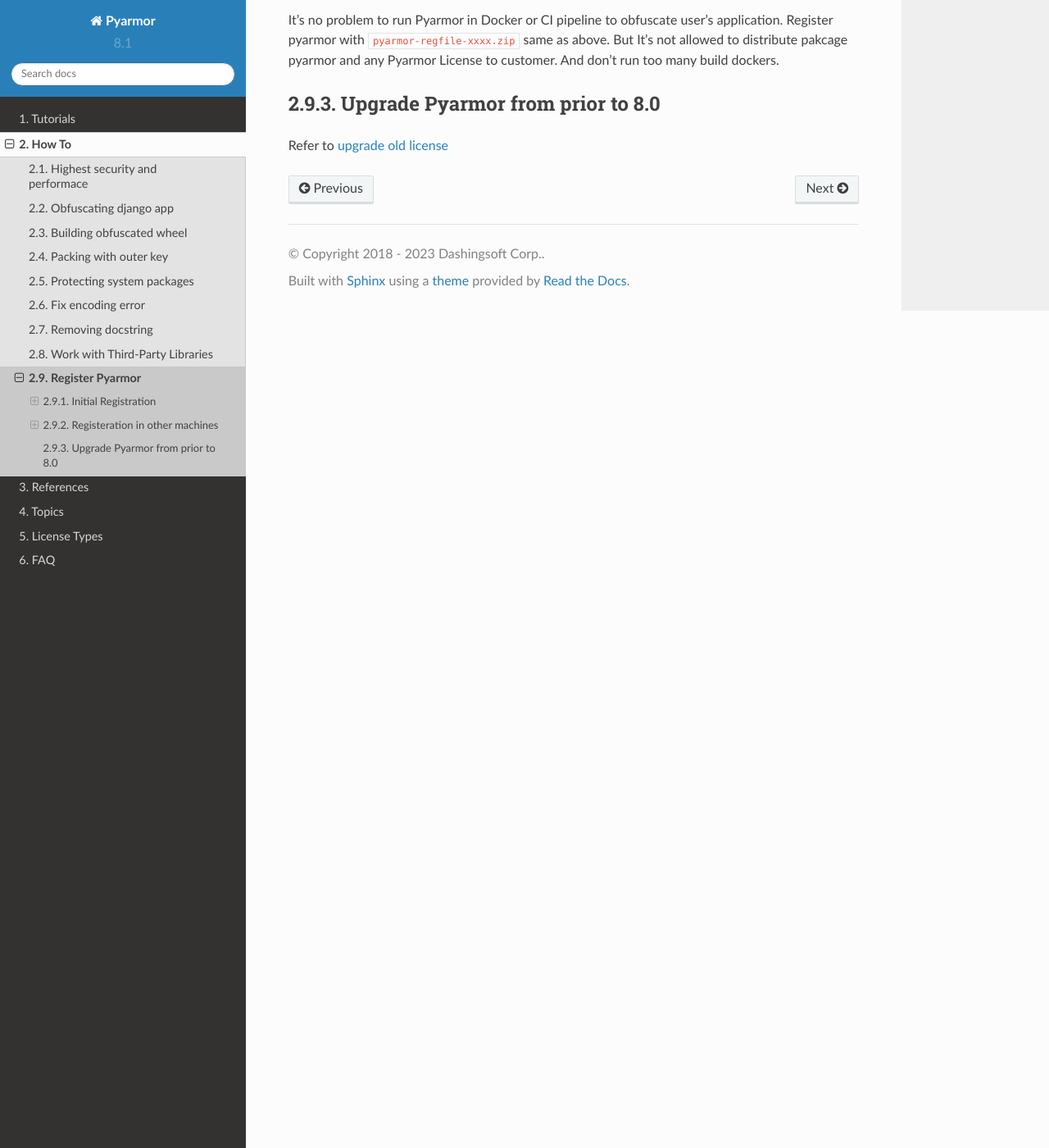
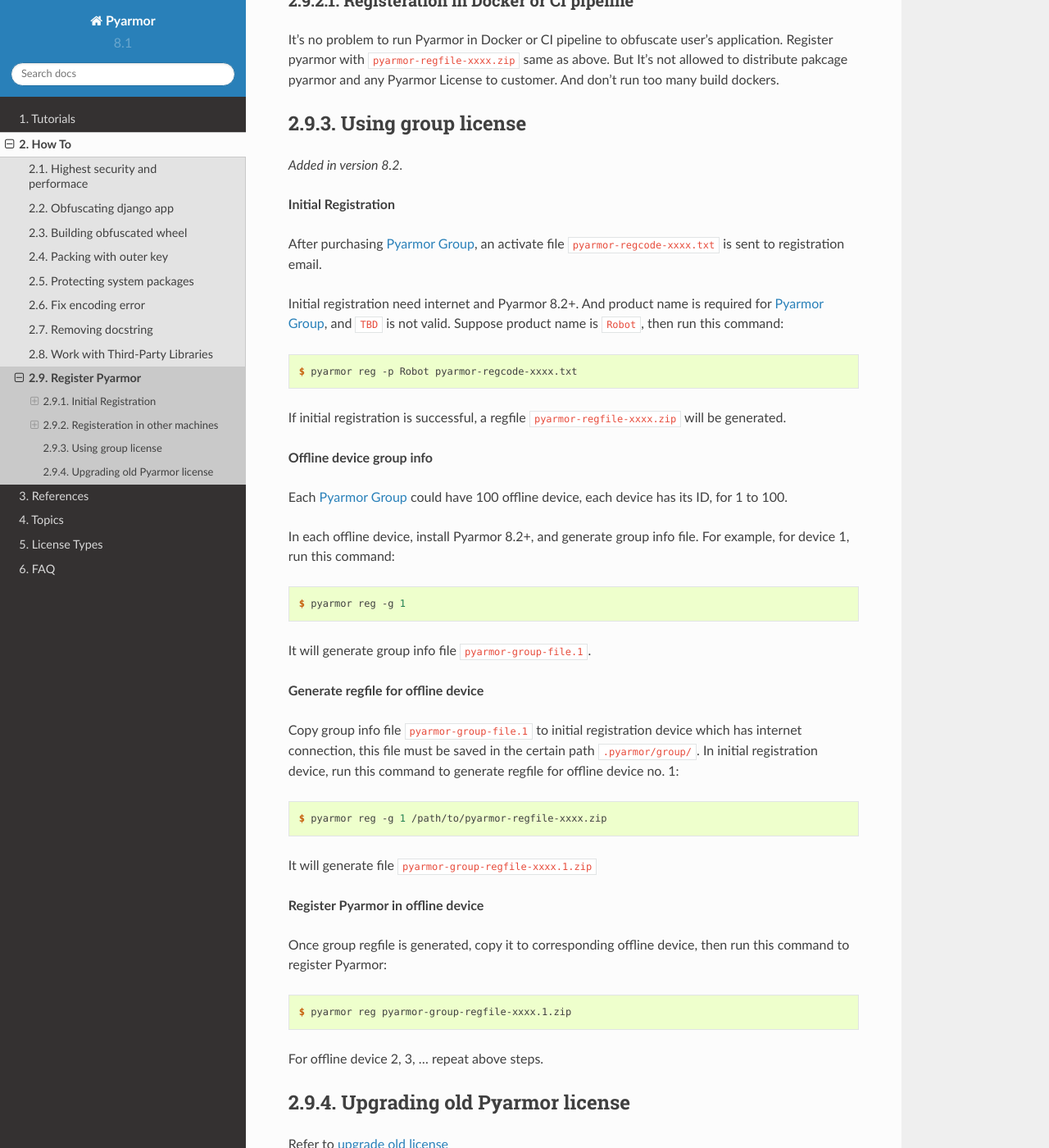
Before and after one commit to dashingsoft/pyarmor, a Sphinx documentation site: the page built from docs/how-to/register.rst, in a window 1280 px wide and 1400 px high, scrolled down 2155 px. Shown: the whole window at 82% size. Built offline with Sphinx 7.4.7 and the Read the Docs theme 2.0.0, drawn with Linux system fonts in a browser that asks for light colours; some of the changed text lies outside the part shown.

Commit message:
Doc group license

```diff
--- a/docs/how-to/register.rst
+++ b/docs/how-to/register.rst
@@ -75,8 +75,49 @@
 
 It's no problem to run Pyarmor in Docker or CI pipeline to obfuscate user's application. Register pyarmor with :file:`pyarmor-regfile-xxxx.zip` same as above. But It's not allowed to distribute pakcage pyarmor and any Pyarmor License to customer. And don't run too many build dockers.
 
-Upgrade Pyarmor from prior to 8.0
-=================================
+Using group license
+===================
+
+.. versionadded:: 8.2
+
+**Initial Registration**
+
+After purchasing :term:`Pyarmor Group`, an activate file :file:`pyarmor-regcode-xxxx.txt` is sent to registration email.
+
+Initial registration need internet and Pyarmor 8.2+. And product name is required for :term:`Pyarmor Group`, and ``TBD`` is not valid. Suppose product name is ``Robot``, then run this command::
+
+    $ pyarmor reg -p Robot pyarmor-regcode-xxxx.txt
+
+If initial registration is successful, a regfile ``pyarmor-regfile-xxxx.zip`` will be generated.
+
+**Offline device group info**
+
+Each :term:`Pyarmor Group` could have 100 offline device, each device has its ID, for 1 to 100.
+
+In each offline device, install Pyarmor 8.2+, and generate group info file. For example, for device 1, run this command::
+
+    $ pyarmor reg -g 1
+
+It will generate group info file ``pyarmor-group-file.1``.
+
+**Generate regfile for offline device**
+
+Copy group info file ``pyarmor-group-file.1`` to initial registration device which has internet connection, this file must be saved in the certain path ``.pyarmor/group/``. In initial registration device, run this command to generate regfile for offline device no. 1::
+
+    $ pyarmor reg -g 1 /path/to/pyarmor-regfile-xxxx.zip
+
+It will generate file ``pyarmor-group-regfile-xxxx.1.zip``
+
+**Register Pyarmor in offline device**
+
+Once group regfile is generated, copy it to corresponding offline device, then run this command to register Pyarmor::
+
+    $ pyarmor reg pyarmor-group-regfile-xxxx.1.zip
+
+For offline device 2, 3, ... repeat above steps.
+
+Upgrading old Pyarmor license
+=============================
 
 Refer to :ref:`upgrade old license <upgrading old license>`
 
--- a/docs/licenses.rst
+++ b/docs/licenses.rst
@@ -150,11 +150,9 @@
 
 An activation file named ``pyarmor-regcode-xxxx.txt`` will be sent by email immediately after payment is completed successfully.
 
-Following the guide in activation file to take the purchased license effects.
+Following the guide in activation file to take the purchased license effects. Or check :doc:`../how-to/register`
 
 There are no additional license fees, apart from the cost of the license. And it only needs to be paid once, not periodically
-
-**Pyarmor Group License will be available around May 15, and it's only for enterprise user**
 
 Refund policy
 -------------
```
